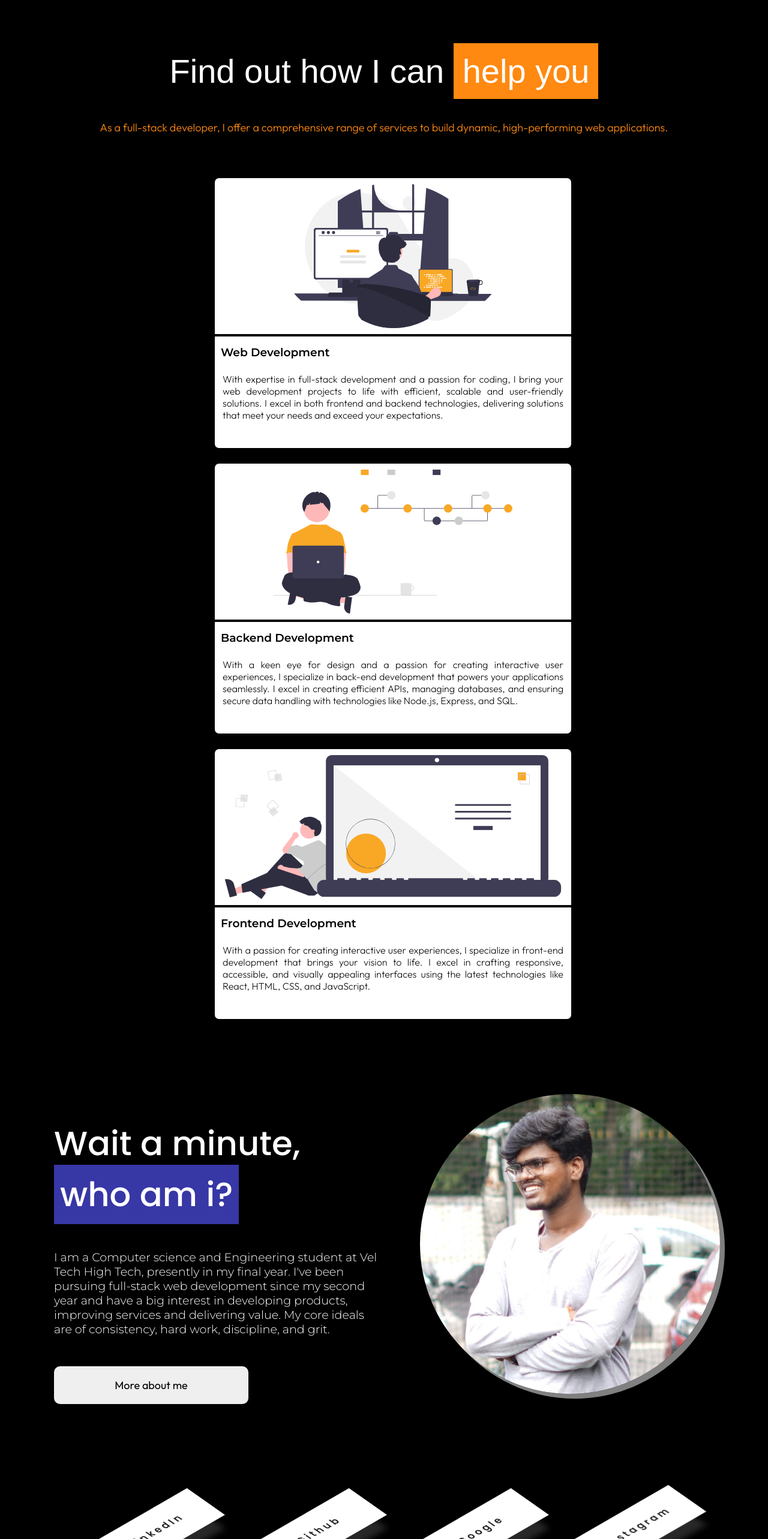
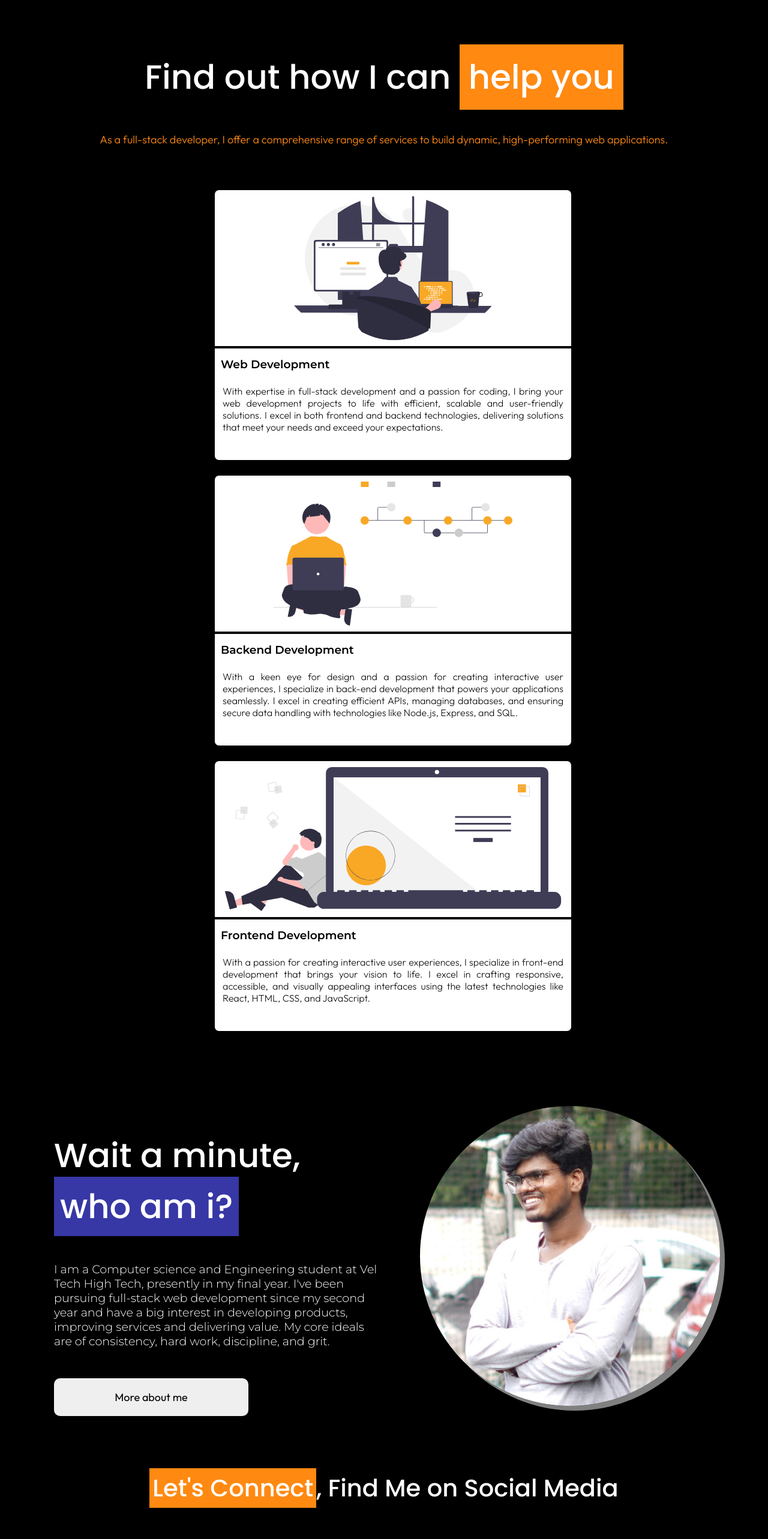
Before and after one commit to Adesh-111/Adesh.dev, a React (Vite) app: page / in a window 1280 px wide. Shown: the part 1303-3869 px from the top of the page at 60% size. Built offline with nearby package versions, Linux system fonts and the light colour scheme.

Commit message:
Add full jump effect for social links

```diff
--- a/src/components/Services/Services.css
+++ b/src/components/Services/Services.css
@@ -9,7 +9,7 @@
 .services h2 {
   text-align: center;
   padding: 20px;
-  font-family: "Nunito Sans", sans-serif;
+  font-family: "Poppins", sans-serif;
   font-optical-sizing: auto;
   font-weight: 500;
   font-style: normal;
--- a/src/components/SocialLinks/Links.css
+++ b/src/components/SocialLinks/Links.css
@@ -67,16 +67,15 @@
   animation: jump 0.5s ease-out forwards;
 }
 
-/* Keyframe for jumping effect */
 @keyframes jump {
   0% {
     transform: rotate(-30deg) skew(25deg) translate(0, 0);
   }
   50% {
-    transform: rotate(-30deg) skew(25deg) translate(0, -20px); /* Jump up */
+    transform: rotate(-30deg) skew(25deg) translate(0, -20px);
   }
   100% {
-    transform: rotate(-30deg) skew(25deg) translate(0, 0); /* Back to position */
+    transform: rotate(-30deg) skew(25deg) translate(0, 0);
   }
 }
 
@@ -93,7 +92,7 @@
 }
 
 .links ul li.instagram a:hover {
-  background: #a8274d;
+    background: linear-gradient(45deg, #405DE6, #5851DB, #833AB4, #C13584, #E1306C, #FD1D1D);
 }
 
 
@@ -102,3 +101,46 @@
         color: white;
     }
 }
+
+.links ul li a.jump,
+.links ul li a.jump:hover {
+  background: #0a66c2;
+  color: white;
+  box-shadow: -20px 30px 20px rgba(81, 80, 80, 0.3);
+}
+
+.links ul li.linkedIn a.jump {
+  background: #0a66c2;
+}
+
+.links ul li.github a.jump {
+  background: #7b9cb050;
+}
+
+.links ul li.Mail a.jump {
+  background: #b33729;
+}
+
+.links ul li.instagram a.jump {
+    background: linear-gradient(45deg, #405DE6, #5851DB, #833AB4, #C13584, #E1306C, #FD1D1D);
+}
+
+.links ul li a.jump span,
+.links ul li a.jump i {
+  color: white;
+}
+
+
+.link-title{
+    font-family: "Poppins";
+    font-size: 2.5rem;
+    color: white;
+    font-weight: 500;
+    margin-top: 50px;
+    text-align: center;
+}
+
+.link-title span{
+    background-color: #ff8911;
+    padding: 5px;
+}
--- a/src/components/SocialLinks/Links.jsx
+++ b/src/components/SocialLinks/Links.jsx
@@ -10,25 +10,24 @@ function Links() {
       links[currentIndex].classList.add("jump");
       currentIndex = (currentIndex + 1) % links.length;
     }
-    const intervalId = setInterval(jumpSequence, 500);
+    const intervalId = setInterval(jumpSequence, 700);
     return () => clearInterval(intervalId);
   }, []);
 
   return (
     <>
-
+      <h3 className="link-title"><span>Let's Connect</span>, Find Me on Social Media</h3>
       <div className="links-container">
-
         <div className="links">
           <ul>
             <li className="linkedIn">
-              <a href="#">
+              <a href="https://www.linkedin.com/in/adesh07/" >
                 <i className="fa-brands fa-linkedin"></i>
                 <span> LinkedIn</span>
               </a>
             </li>
             <li className="github">
-              <a href="#">
+              <a href="https://github.com/Adesh-111" >
                 <i className="fa-brands fa-github"></i>
                 <span> Github</span>
               </a>
```
